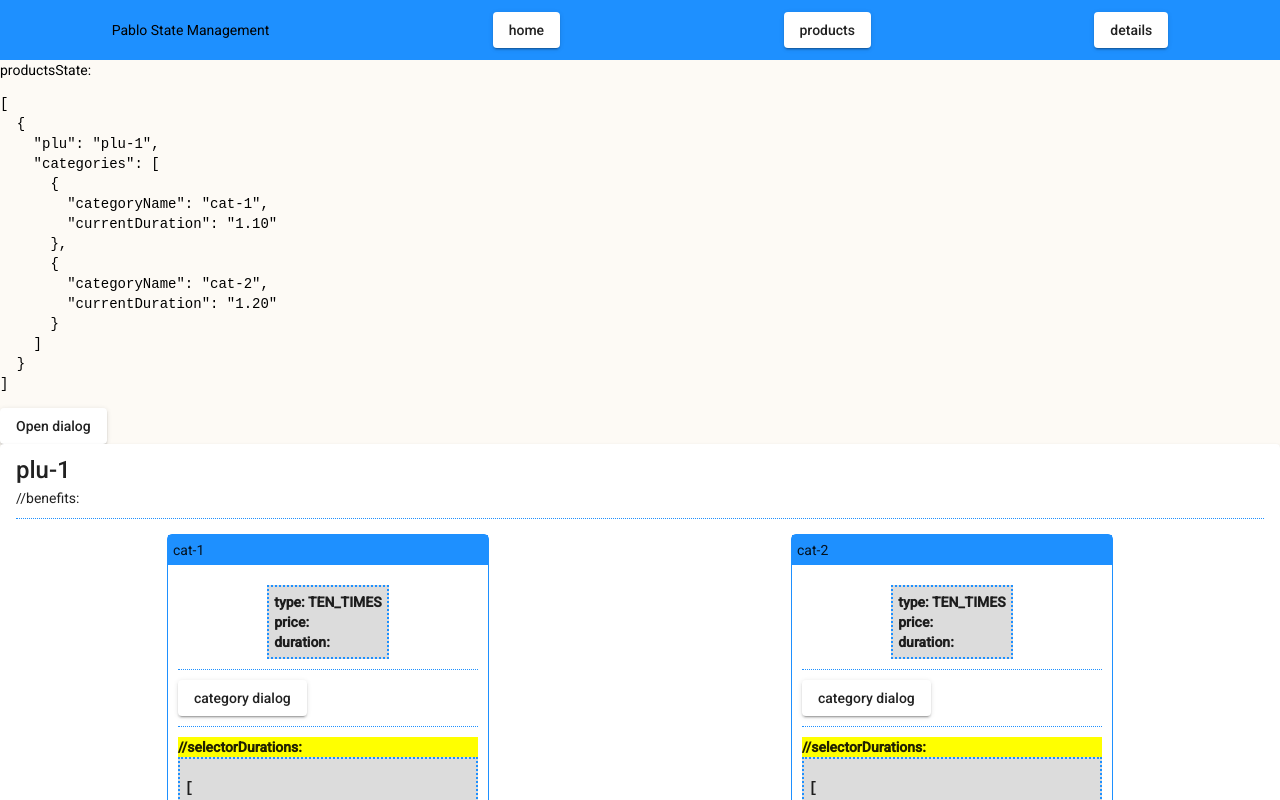
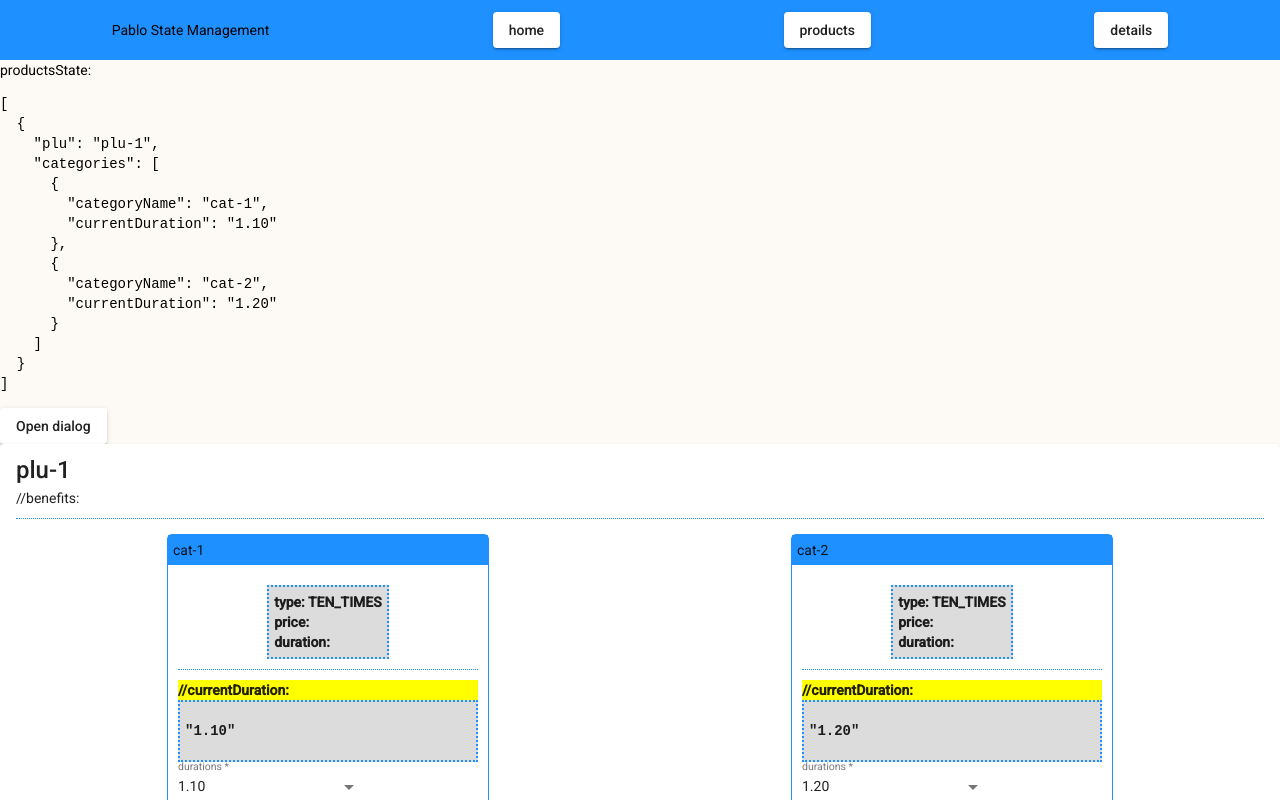
Before and after one commit to pawel-stolka/pg-poc, an Angular app: page /home in a window 1280 px wide. Shown: the top 800 px of the page. Built offline with nearby package versions, Linux system fonts and the light colour scheme.

Commit message:
current duration set on init

```diff
--- a/src/app/features/products/categories/categories.component.html
+++ b/src/app/features/products/categories/categories.component.html
@@ -9,15 +9,12 @@
 
       <div class="divider"></div>
 
-      <button mat-raised-button (click)="openDialog()">category dialog</button>
 
-      <div class="divider"></div>
 
       <ng-container *ngIf="categories">
         <!-- <div>cats: <pre>{{ categories | json }}</pre></div> -->
         <category-durations
           [plu]="plu"
-          [durations]="categories[id]"
           [category]="category"
         ></category-durations>
       </ng-container>
--- a/src/app/features/products/categories/categories.component.ts
+++ b/src/app/features/products/categories/categories.component.ts
@@ -27,18 +27,18 @@ export class CategoriesComponent {
 
   payments$: Observable<any[]>;
 
-  openDialog() {
-    this.dialog.open(CategoryDialogComponent, {
-      data: {
-        plu: this.plu
-      },
-    });
-  }
+  // openDialog() {
+  //   this.dialog.open(CategoryDialogComponent, {
+  //     data: {
+  //       plu: this.plu
+  //     },
+  //   });
+  // }
 
   constructor(
     private fb: FormBuilder,
     private productService: ProductService,
-    public dialog: MatDialog
+    // public dialog: MatDialog
   ) {
     this.productsForm = this.fb.group({
       products: [null, Validators.required],
--- a/src/app/features/products/categories/category-dialog/category-dialog.component.html
+++ b/src/app/features/products/categories/category-dialog/category-dialog.component.html
@@ -2,6 +2,10 @@
   {{ productsState | json}}
 </ng-container> -->
 
-<ng-container *ngIf="pluState$ | async as pluState">
-  <pre>{{ pluState | json}}</pre>
+<div class="h">
+  {{ data | json }}
+</div>
+
+<ng-container *ngIf="durationState$ | async as durationState">
+  <div class="h2">durationState: {{ durationState }}</div>
 </ng-container>
--- a/src/app/features/products/categories/category-dialog/category-dialog.component.ts
+++ b/src/app/features/products/categories/category-dialog/category-dialog.component.ts
@@ -15,9 +15,13 @@ export interface CategoryData {
 })
 export class CategoryDialogComponent {
   productsState$ = this.productService.productsState$;
-  pluState$ = this.productService.productsState$.pipe(
-    map(state => state.find(({plu }) => plu === this.data?.plu))
-  )
+  durationState$ = this.productService.productsState$.pipe(
+    map((state) => state.find(({ plu }) => plu === this.data?.plu)),
+    map((pluCats) =>
+      pluCats?.categories.find((c) => c.categoryName === this.data.categoryName)
+    ),
+    map((category) => category?.currentDuration)
+  );
 
   constructor(
     @Inject(MAT_DIALOG_DATA) public data: CategoryData | DialogData | any,
--- a/src/app/features/products/categories/category-durations/category-durations.component.html
+++ b/src/app/features/products/categories/category-durations/category-durations.component.html
@@ -1,17 +1,24 @@
-<div class="h">//selectorDurations:</div>
+<div class="h">//currentDuration:</div>
+<div *ngIf="currentDuration$ | async as currentDuration">
+  <div class="h2">
+    <pre>{{ currentDuration | json }}</pre>
+  </div>
+</div>
+
 <div *ngIf="selectorDurations$ | async as selectorDurations">
-  <div class="h2">
+  <!-- <div class="h2">
+    <div class="h">//selectorDurations:</div>
     <pre>{{ selectorDurations | json }}</pre>
-  </div>
+  </div> -->
   <form [formGroup]="durationsForm">
     <mat-form-field class="full-width">
       <mat-select placeholder="durations" formControlName="durations">
         <mat-option
-        *ngFor="let duration of selectorDurations"
-        [value]="duration"
-      >
-        {{ duration }}
-      </mat-option>
+          *ngFor="let duration of selectorDurations"
+          [value]="duration"
+        >
+          {{ duration }}
+        </mat-option>
         <!-- <mat-option
           *ngFor="let duration of durations.insuranceDetails[0].insurances"
           [value]="duration.duration"
@@ -22,3 +29,7 @@
     </mat-form-field>
   </form>
 </div>
+
+<div class="divider"></div>
+
+<button mat-raised-button (click)="openDialog()">category dialog</button>
--- a/src/app/features/products/categories/category-durations/category-durations.component.ts
+++ b/src/app/features/products/categories/category-durations/category-durations.component.ts
@@ -1,9 +1,11 @@
 import { Component, Input, OnInit } from '@angular/core';
 import { FormBuilder, FormGroup, Validators } from '@angular/forms';
+import { MatDialog } from '@angular/material/dialog';
 import { Colors } from '@common/Colors';
 import { PluCatDur } from '@common/models';
-import { map, tap } from 'rxjs';
+import { map, noop, tap } from 'rxjs';
 import { ProductService } from 'src/app/services/product.service';
+import { CategoryDialogComponent } from '../category-dialog/category-dialog.component';
 
 const typeDetailsIndex = 0;
 
@@ -14,7 +16,7 @@ const typeDetailsIndex = 0;
 })
 export class CategoryDurationsComponent implements OnInit {
   @Input() plu: string = 'init-plu';
-  @Input() durations: any;
+  // @Input() durations: any;
   @Input() category: any;
 
   durationsForm: FormGroup;
@@ -24,17 +26,36 @@ export class CategoryDurationsComponent implements OnInit {
       let pluCats = products.find(({ plu }) => plu === this.plu)?.categories;
       let details = pluCats?.find(
         (x) => x.categoryName === this.category.categoryName
-      )?.insuranceDetails
+      )?.insuranceDetails;
 
       // TODO: TEN_TIMES only!!!
-      let _insurances = !!details ? details[typeDetailsIndex].insurances : undefined;
-      let durations = _insurances?.map(i => i.duration)
+      let _insurances = !!details
+        ? details[typeDetailsIndex].insurances
+        : undefined;
+      let durations = _insurances?.map((i) => i.duration);
       console.log('[selectorDurations$]', durations);
-      return durations
+      return durations;
     })
   );
 
-  constructor(private fb: FormBuilder, private productService: ProductService) {
+  currentDuration: string | undefined; // = 'nope';
+
+  currentDuration$ = this.productService.productsState$.pipe(
+    map((state) => state.find((x) => x.plu === this.plu)),
+    map((pluCats) => pluCats?.categories),
+    map((categories) =>
+      categories?.find((x) => x.categoryName === this.category.categoryName)
+    ),
+    map((category) => category?.currentDuration)
+    // tap(currentDuration => this.currentDuration = currentDuration)
+    // map(categories => categories?.map(x => x.currentDuration))
+  );
+
+  constructor(
+    private fb: FormBuilder,
+    private productService: ProductService,
+    public dialog: MatDialog
+  ) {
     this.durationsForm = this.fb.group({
       durations: [null, Validators.required],
     });
@@ -51,9 +72,11 @@ export class CategoryDurationsComponent implements OnInit {
   }
 
   ngOnInit(): void {
-    const toSelect = this.durations.insuranceDetails[0].insurances.map(
-      (i: any) => i.duration
-    )[0];
+    // const toSelect = this.durations.insuranceDetails[0].insurances.map(
+    //   (i: any) => i.duration
+    // )[0];
+    let toSelect;
+    this.currentDuration$.subscribe((x) => (toSelect = x));
     console.log(
       '%c[//TODO: durations | toSelect]',
       Colors.BIGBIG_BLUE,
@@ -61,4 +84,13 @@ export class CategoryDurationsComponent implements OnInit {
     );
     this.durationsForm.get('durations')?.setValue(toSelect);
   }
+
+  openDialog() {
+    this.dialog.open(CategoryDialogComponent, {
+      data: {
+        plu: this.plu,
+        categoryName: this.category.categoryName
+      },
+    });
+  }
 }
--- a/src/app/services/product.service.ts
+++ b/src/app/services/product.service.ts
@@ -4,6 +4,7 @@ import { CatDur, PluCatDur, PluCats, Product } from '@common/models';
 import { BehaviorSubject, map, Observable, of, shareReplay, tap } from 'rxjs';
 
 const products: Product[] = mockProducts;
+const DEFAULT_TYPE_ID = 0;
 
 @Injectable({
   providedIn: 'root',
@@ -29,7 +30,7 @@ export class ProductService {
   }
 
   getProducts$(): Observable<Product[]> {
-    let DEFAULT_TYPE_ID = 0;
+
     return of(products).pipe(
       map((products) =>
         products.map((p) => ({
@@ -67,11 +68,11 @@ export class ProductService {
   }
 
   setInitialDurations(pluCats: PluCats[]) {
-    pluCats.forEach((pluCat, i) => {
-      pluCat.categories.forEach((category, j) => {
+    pluCats.forEach((pluCat) => {
+      pluCat.categories.forEach((category) => {
         let pluCatDur: PluCatDur = {
           plu: pluCat.plu,
-          category: category,
+          category,
         };
         this.changeState(pluCatDur);
       });
```
